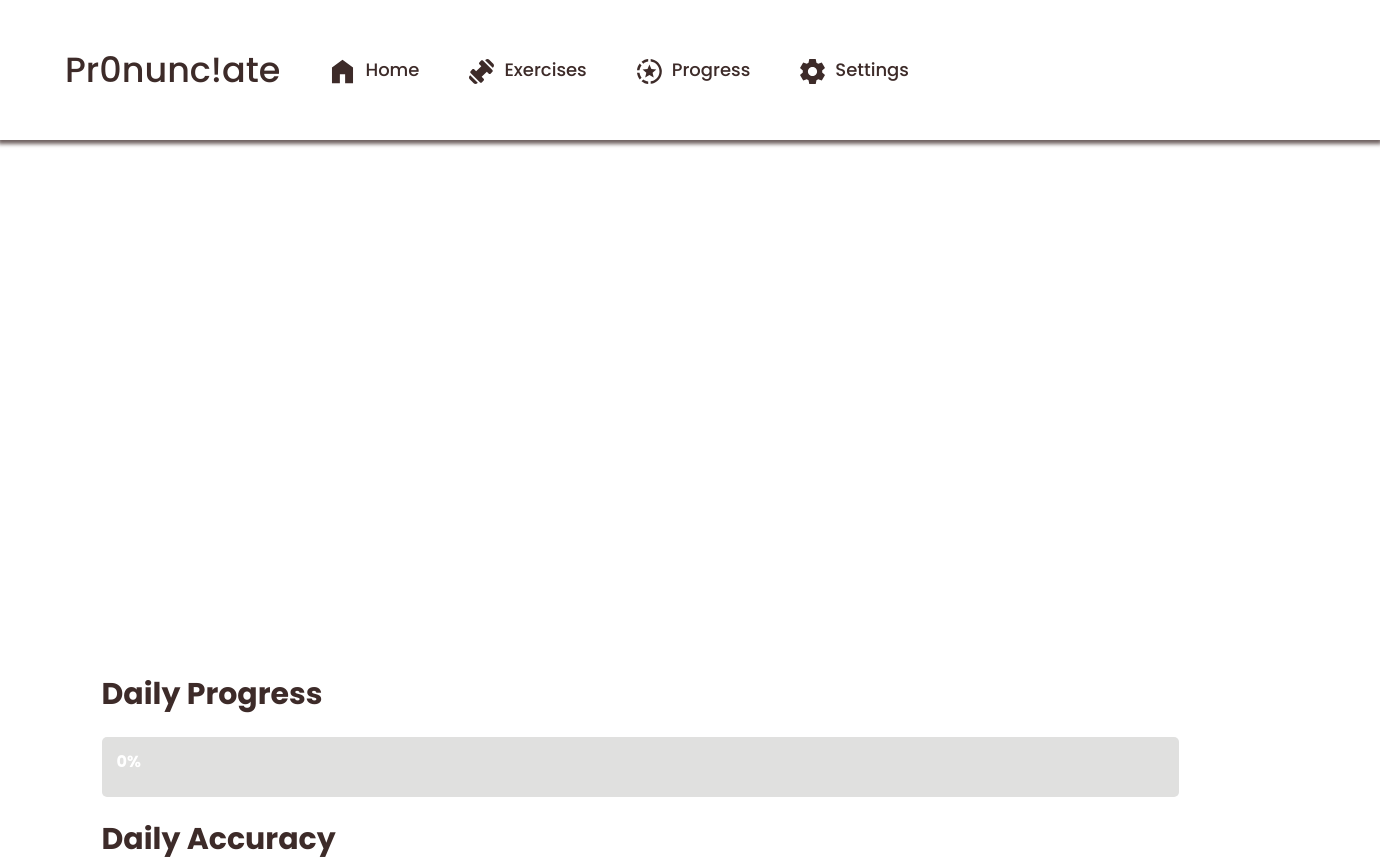
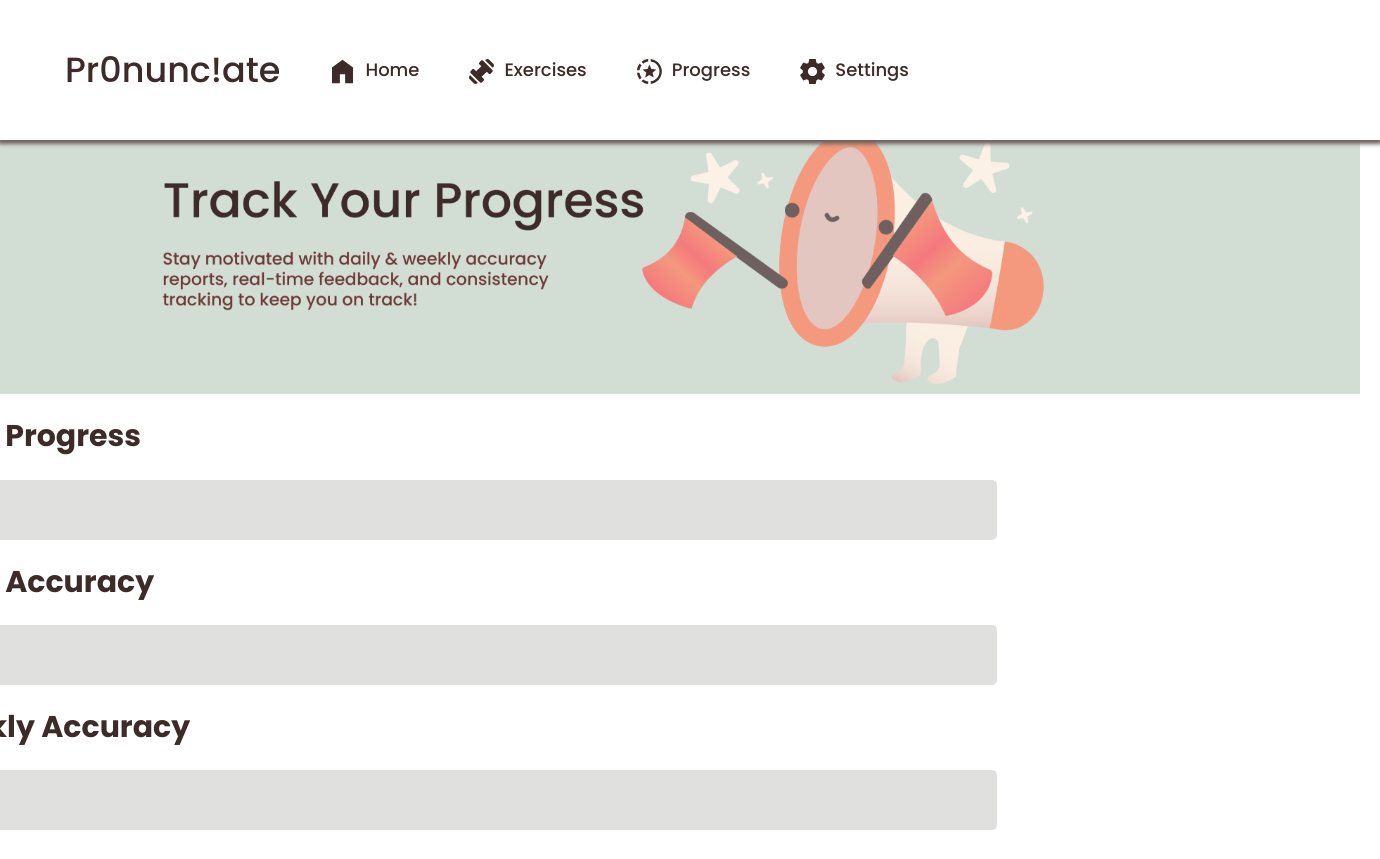
Before and after one commit to SecretariatV/Spoko, a React (Vite) app: page /progress in a window 1280 px wide. Shown: the top 859 px of the page, 1380 px wide, since content can reach past the window. Built offline with nearby package versions, Linux system fonts and the light colour scheme; no server answers; sample sign-in values are in the browser's storage.

Commit message:
added new banner

```diff
--- a/src/pages/Progress.jsx
+++ b/src/pages/Progress.jsx
@@ -48,6 +48,16 @@ function Progress() {
 }
 
 const styles = {
+
+  banner: {
+    width: "1440px",
+    height: "auto",
+    display: "block",
+    objectFit: "cover",
+    margin: "0",
+    borderRadius: "0px"
+  },
+
   container: {
     width: "100%",
     backgroundColor: "#e0e0df",
```
Also changed, not shown: src/assets/banner.svg.
